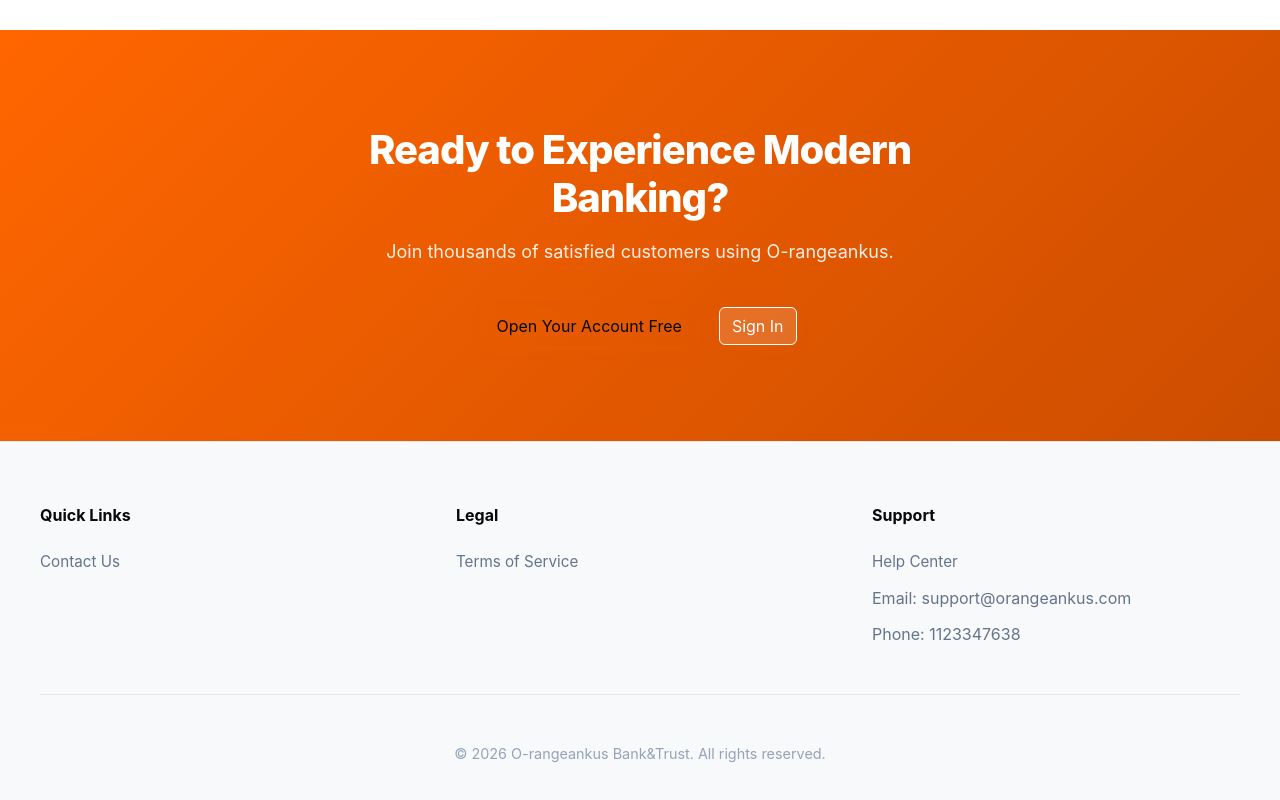
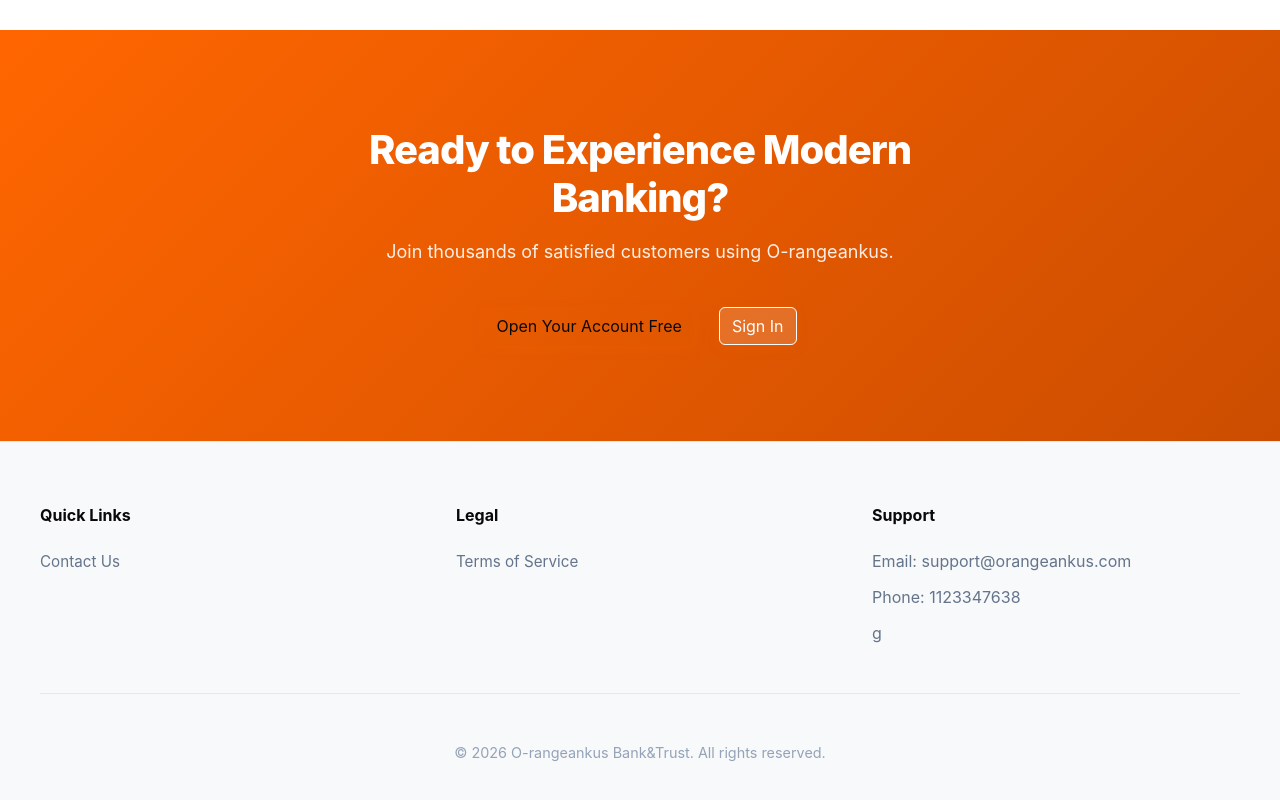
Before and after one commit to uzowuluphilip/o-rangeankus, a React (Vite) app: page / in a window 1280 px wide. Shown: the part 2820-3620 px from the top of the page. Built offline with nearby package versions, Linux system fonts and the light colour scheme.

Commit message:
fixed errors

```diff
--- a/src/pages/Landing.jsx
+++ b/src/pages/Landing.jsx
@@ -286,9 +286,8 @@ const Landing = () => {
           <div className="footer-section">
             <h4>Support</h4>
             <ul>
-              <li><a href="#">Help Center</a></li>
               <li>Email: support@orangeankus.com</li>
-              <li>Phone: 1123347638</li>
+              <li>Phone: 1123347638</li>g
             </ul>
           </div>
         </div>
```
Also changed, not shown: vercel.json (added).
